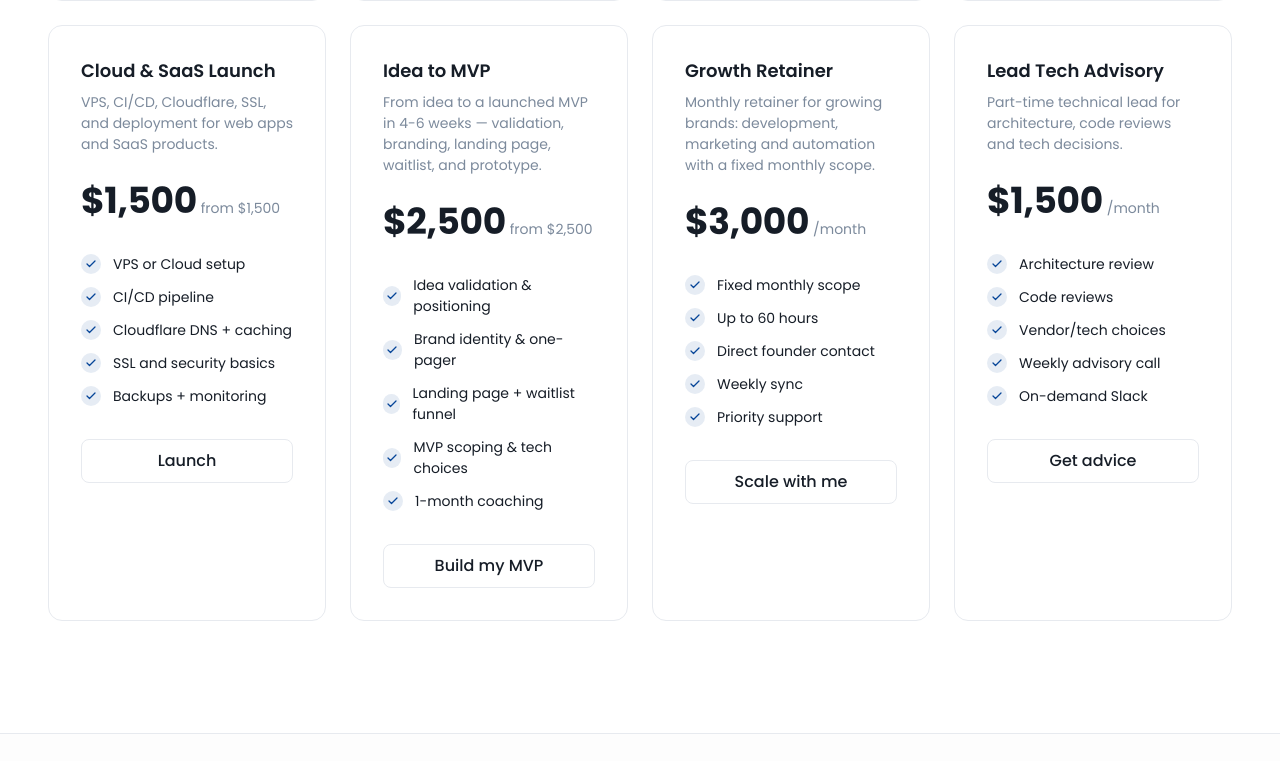
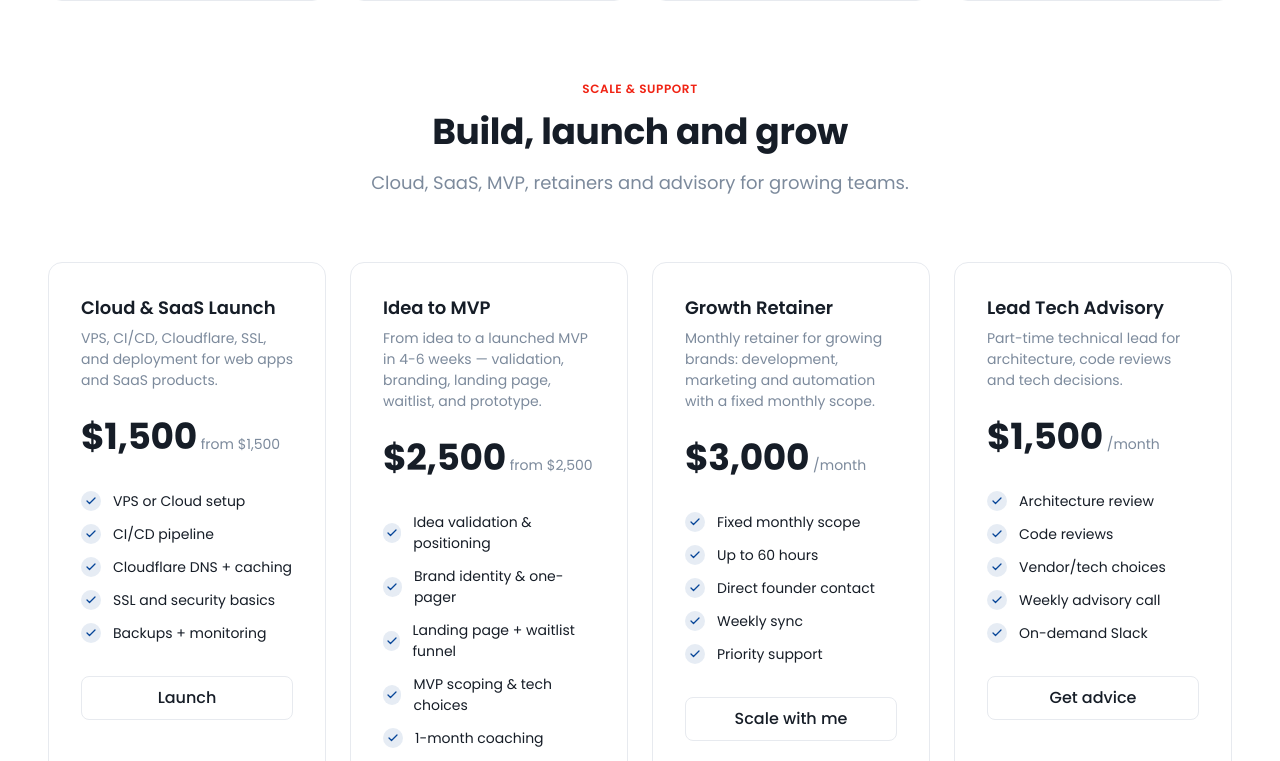
Before and after one commit to senankponjosuekpodekon/stiamond, a Next.js app: page /en/pricing in a window 1280 px wide. Shown: the part 2259-3020 px from the top of the page. Built offline with nearby package versions, Linux system fonts and the light colour scheme; no server answers.

Commit message:
feat(pricing): add dedicated title for the last 4 packs (scale & support)

```diff
--- a/messages/en.json
+++ b/messages/en.json
@@ -475,6 +475,9 @@
       "overline": "Specialized packs",
       "title": "For specific needs",
       "subtitle": "Focused projects with clear deliverables and timelines.",
+      "retainerOverline": "Scale & support",
+      "retainerTitle": "Build, launch and grow",
+      "retainerSubtitle": "Cloud, SaaS, MVP, retainers and advisory for growing teams.",
       "items": [
         {
           "name": "Audit Express",
--- a/messages/fr.json
+++ b/messages/fr.json
@@ -475,6 +475,9 @@
       "overline": "Packs spécialisés",
       "title": "Pour des besoins spécifiques",
       "subtitle": "Des projets ciblés avec des livrables et délais clairs.",
+      "retainerOverline": "Scale et accompagnement",
+      "retainerTitle": "Construire, lancer et grandir",
+      "retainerSubtitle": "Cloud, SaaS, MVP, retainers et conseil pour équipes en croissance.",
       "items": [
         {
           "name": "Audit Express",
--- a/src/app/[locale]/(marketing)/pricing/page.tsx
+++ b/src/app/[locale]/(marketing)/pricing/page.tsx
@@ -141,7 +141,46 @@ export default async function PricingPage() {
             <p className="mt-4 text-body-lg text-muted-foreground">{t("specialized.subtitle")}</p>
           </div>
           <div className="mt-16 grid gap-6 sm:grid-cols-2 lg:grid-cols-4">
-            {specialized.map((plan) => (
+            {specialized.slice(0, 4).map((plan) => (
+              <div
+                key={plan.name}
+                className="relative rounded-xl border border-border bg-card p-8"
+              >
+                <h2 className="text-h5 font-semibold">{plan.name}</h2>
+                <p className="mt-2 text-body-sm text-muted-foreground">{plan.description}</p>
+                <div className="mt-6 flex items-baseline gap-1">
+                  <span className="text-h2 font-bold">{plan.price}</span>
+                  <span className="text-body-sm text-muted-foreground">{plan.period}</span>
+                </div>
+                <ul className="mt-8 space-y-3">
+                  {plan.features.map((f) => (
+                    <li key={f} className="flex items-center gap-3">
+                      <div className="flex h-5 w-5 items-center justify-center rounded-full bg-primary/10 text-primary">
+                        <Check className="h-3 w-3" strokeWidth={2.5} />
+                      </div>
+                      <span className="text-body-sm">{f}</span>
+                    </li>
+                  ))}
+                </ul>
+                <Button
+                  variant="outline"
+                  size="lg"
+                  asChild
+                  className="mt-8 w-full"
+                >
+                  <Link href="/contact">{plan.cta}</Link>
+                </Button>
+              </div>
+            ))}
+          </div>
+
+          <div className="mx-auto mt-20 max-w-2xl text-center">
+            <p className="text-overline font-semibold uppercase text-accent">{t("specialized.retainerOverline")}</p>
+            <h2 className="mt-3 text-h2">{t("specialized.retainerTitle")}</h2>
+            <p className="mt-4 text-body-lg text-muted-foreground">{t("specialized.retainerSubtitle")}</p>
+          </div>
+          <div className="mt-16 grid gap-6 sm:grid-cols-2 lg:grid-cols-4">
+            {specialized.slice(4).map((plan) => (
               <div
                 key={plan.name}
                 className="relative rounded-xl border border-border bg-card p-8"
```
